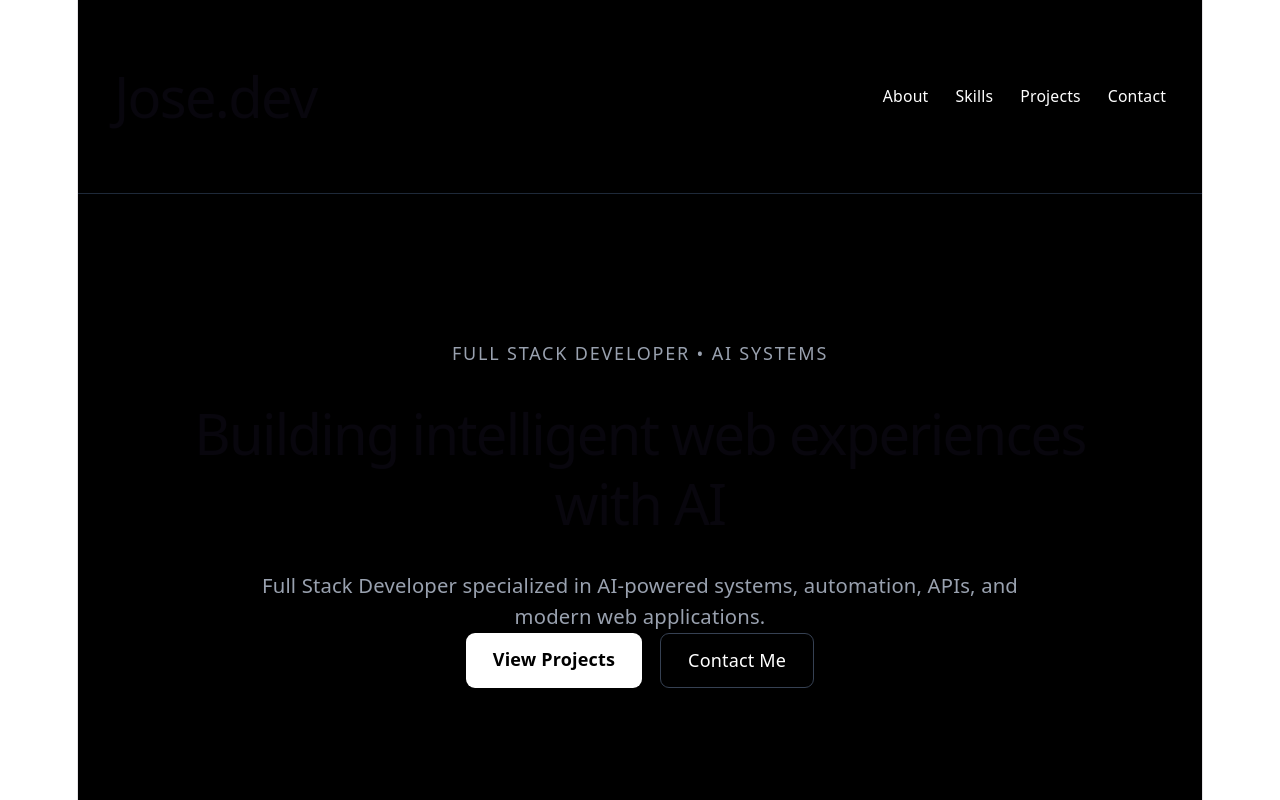
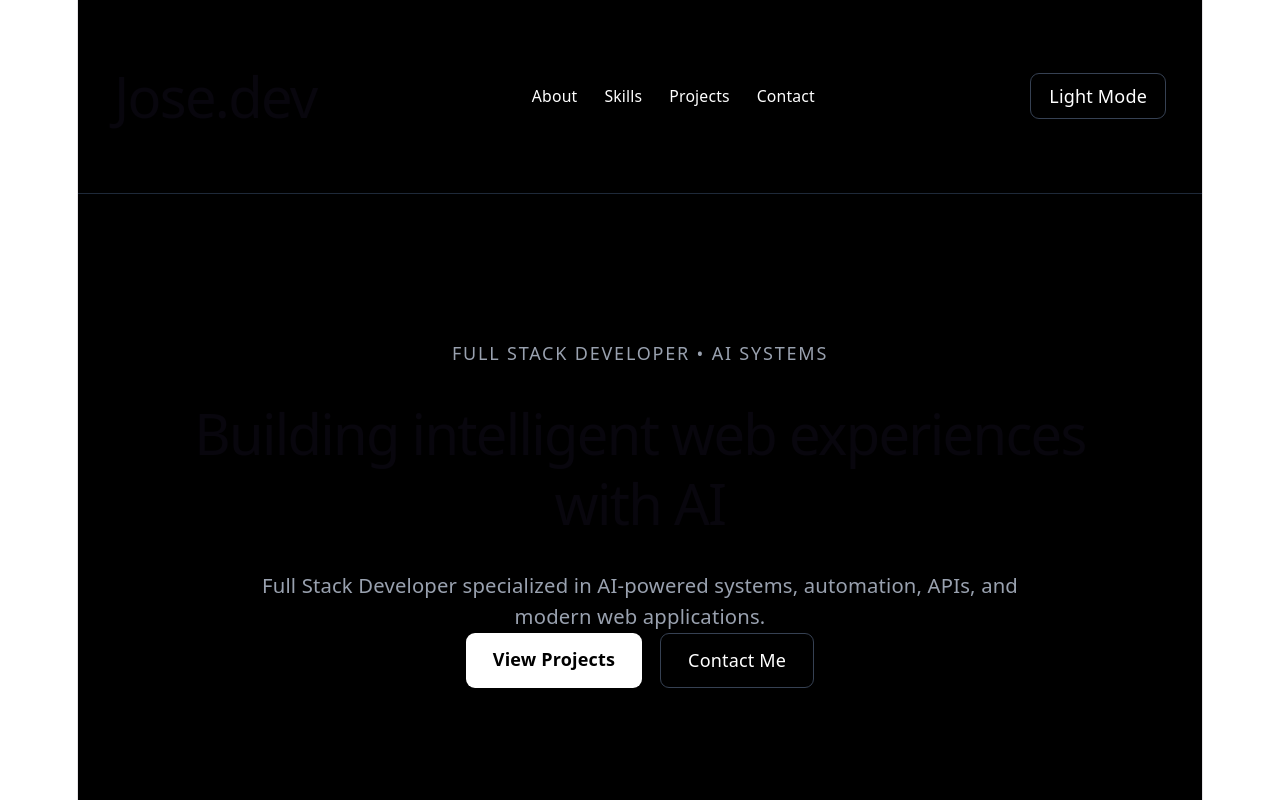
Before and after one commit to Joserbo/my-portfolio, a React (Vite) app: page / in a window 1280 px wide. Shown: the top 800 px of the page. Built offline with nearby package versions, Linux system fonts and the light colour scheme.

Commit message:
Added a light and dark mode button

```diff
--- a/src/App.tsx
+++ b/src/App.tsx
@@ -1,3 +1,4 @@
+import { useState } from "react"
 import Navbar from "./components/Navbar"
 import Hero from "./components/Hero"
 
@@ -9,11 +10,22 @@ import Projects from "./sections/Projects"
 import Contact from "./components/Contact"
 
 function App() {
+  const [darkMode, setDarkMode] = useState(true)
+
   return (
-    <main className="bg-black text-white min-h-screen">
-      <Navbar />
+    <main
+      className={
+        darkMode
+          ? "bg-black text-white min-h-screen transition-colors duration-300"
+          : "bg-white text-black min-h-screen transition-colors duration-300"
+      }
+    >
+      <Navbar
+        darkMode={darkMode}
+        setDarkMode={setDarkMode}
+      />
 
-      <Hero />
+      <Hero darkMode={darkMode}/>
 
       <div className="flex flex-col items-center gap-24 px-6">
         <About />
--- a/src/components/Hero.tsx
+++ b/src/components/Hero.tsx
@@ -1,11 +1,19 @@
-function Hero() {
+type HeroProps = {
+  darkMode: boolean
+}
+
+function Hero({ darkMode }: HeroProps) {
   return (
     <section className="min-h-[80vh] flex flex-col items-center justify-center text-center px-6">
       <p className="text-gray-400 uppercase tracking-widest mb-4">
         Full Stack Developer • AI Systems
       </p>
 
-      <h1 className="text-5xl md:text-7xl font-bold max-w-4xl leading-tight mb-6">
+      <h1 className={
+        darkMode
+          ? "text-gray-400 text-5xl md:text-7xl font-bold max-w-4xl leading-tight mb-6"
+          : "text-gray-600 text-5xl md:text-7xl font-bold max-w-4xl leading-tight mb-6"
+      }>
         Building intelligent web experiences with AI
       </h1>
 
--- a/src/components/Navbar.tsx
+++ b/src/components/Navbar.tsx
@@ -1,4 +1,9 @@
-function Navbar() {
+type NavbarProps = {
+  darkMode: boolean
+  setDarkMode: React.Dispatch<React.SetStateAction<boolean>>
+}
+
+function Navbar({ darkMode, setDarkMode }: NavbarProps) {
   return (
     <nav className="w-full flex items-center justify-between px-8 py-6 border-b border-gray-800">
       <h1 className="text-2xl font-bold">
@@ -30,6 +35,12 @@ function Navbar() {
           </a>
         </li>
       </ul>
+      <button
+          onClick={() => setDarkMode(!darkMode)}
+          className="border border-gray-700 px-4 py-2 rounded-lg"
+        >
+          {darkMode ? "Light Mode" : "Dark Mode"}
+      </button>
     </nav>
   )
 }
```
